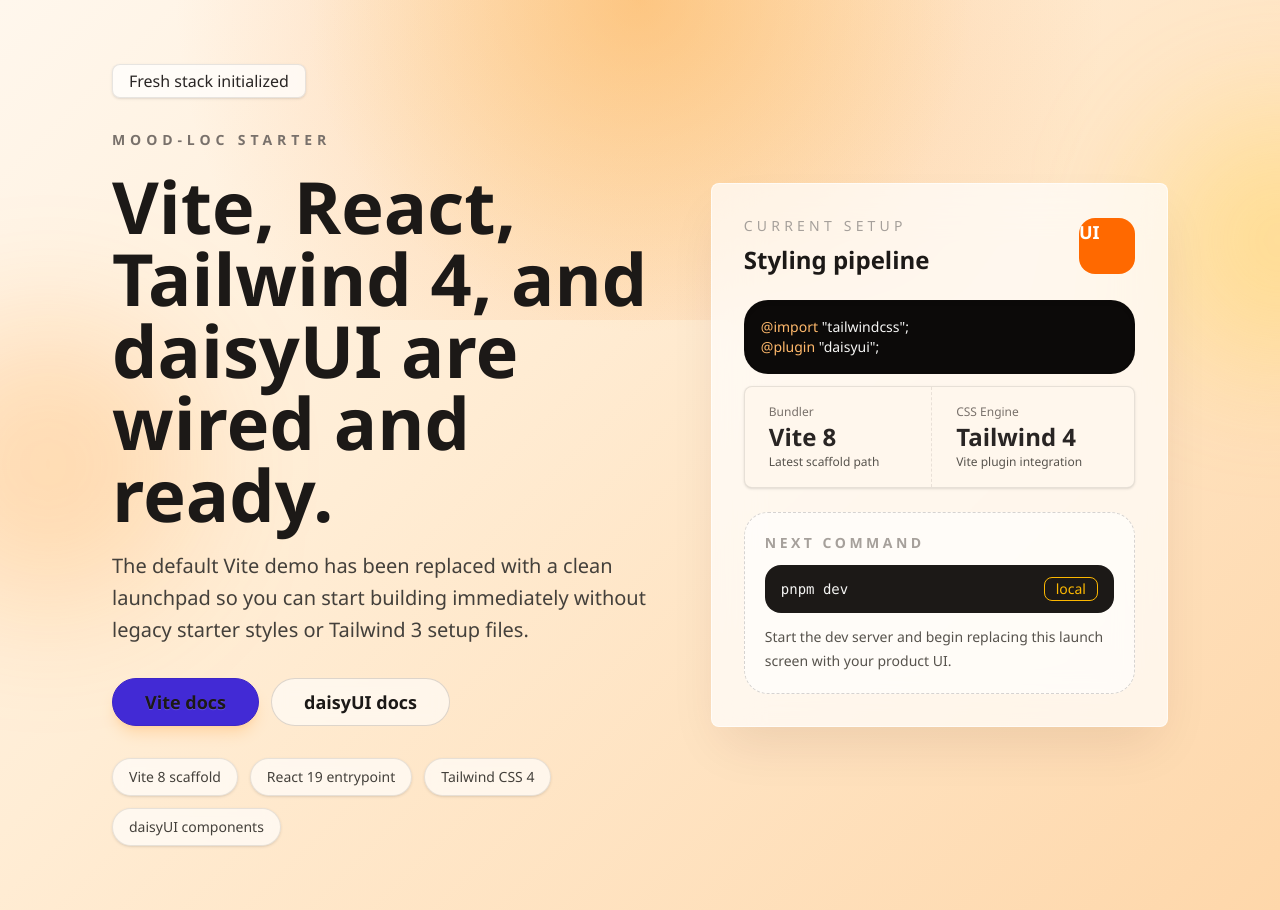
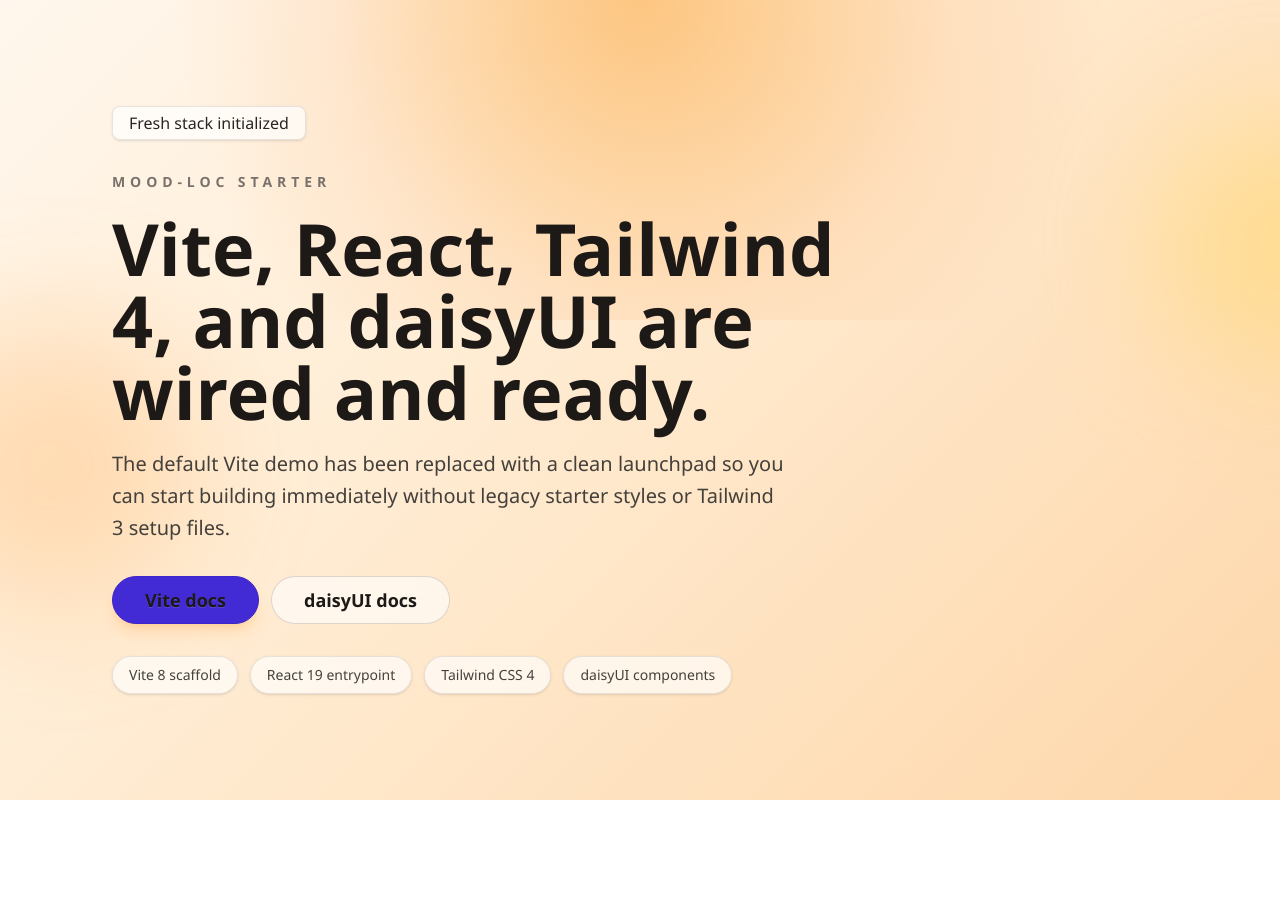
Before and after one commit to souljorje/mood-loc, a React (Vite) app: page / in a window 1280 px wide. After the commit the page ends 800 px from the top, so only its background shows below. Built offline with nearby package versions, Linux system fonts and the light colour scheme.

Commit message:
removed the panel block

```diff
--- a/src/App.jsx
+++ b/src/App.jsx
@@ -13,7 +13,7 @@
       <div className="absolute left-[-6rem] top-80 -z-10 h-72 w-72 rounded-full bg-orange-400/20 blur-3xl" />
 
       <section className="mx-auto flex min-h-screen max-w-6xl items-center px-6 py-16 sm:px-10 lg:px-12">
-        <div className="grid w-full gap-10 lg:grid-cols-[1.1fr_0.9fr] lg:items-center">
+        <div className="w-full">
           <div className="space-y-8">
             <div className="badge badge-warning badge-lg gap-2 border border-stone-900/10 bg-white/70 px-4 py-4 text-stone-800 shadow-sm backdrop-blur">
               Fresh stack initialized
@@ -64,59 +64,6 @@
             </div>
           </div>
 
-          <div className="card border border-white/60 bg-white/70 shadow-2xl shadow-orange-950/10 backdrop-blur-xl">
-            <div className="card-body gap-6 p-6 sm:p-8">
-              <div className="flex items-center justify-between">
-                <div>
-                  <p className="text-sm uppercase tracking-[0.3em] text-stone-400">
-                    Current setup
-                  </p>
-                  <h2 className="mt-2 text-2xl font-bold text-stone-900">
-                    Styling pipeline
-                  </h2>
-                </div>
-                <div className="avatar placeholder">
-                  <div className="w-14 rounded-2xl bg-orange-500 text-lg font-bold text-white">
-                    UI
-                  </div>
-                </div>
-              </div>
-
-              <div className="grid gap-3">
-                <div className="rounded-3xl border border-stone-900/10 bg-stone-950 p-4 text-sm text-stone-100 shadow-inner">
-                  <span className="text-orange-300">@import</span> "tailwindcss";
-                  <br />
-                  <span className="text-orange-300">@plugin</span> "daisyui";
-                </div>
-                <div className="stats stats-vertical border border-stone-900/10 bg-orange-50 text-stone-800 shadow-sm sm:stats-horizontal">
-                  <div className="stat">
-                    <div className="stat-title text-stone-500">Bundler</div>
-                    <div className="stat-value text-2xl">Vite 8</div>
-                    <div className="stat-desc text-stone-600">Latest scaffold path</div>
-                  </div>
-                  <div className="stat">
-                    <div className="stat-title text-stone-500">CSS Engine</div>
-                    <div className="stat-value text-2xl">Tailwind 4</div>
-                    <div className="stat-desc text-stone-600">Vite plugin integration</div>
-                  </div>
-                </div>
-              </div>
-
-              <div className="rounded-3xl border border-dashed border-stone-300 bg-white/60 p-5">
-                <p className="text-sm font-semibold uppercase tracking-[0.25em] text-stone-400">
-                  Next command
-                </p>
-                <div className="mt-3 flex items-center justify-between gap-3 rounded-2xl bg-stone-900 px-4 py-3 text-sm text-stone-100">
-                  <code>pnpm dev</code>
-                  <span className="badge badge-warning badge-outline">local</span>
-                </div>
-                <p className="mt-3 text-sm leading-6 text-stone-600">
-                  Start the dev server and begin replacing this launch screen with
-                  your product UI.
-                </p>
-              </div>
-            </div>
-          </div>
         </div>
       </section>
     </main>
```
